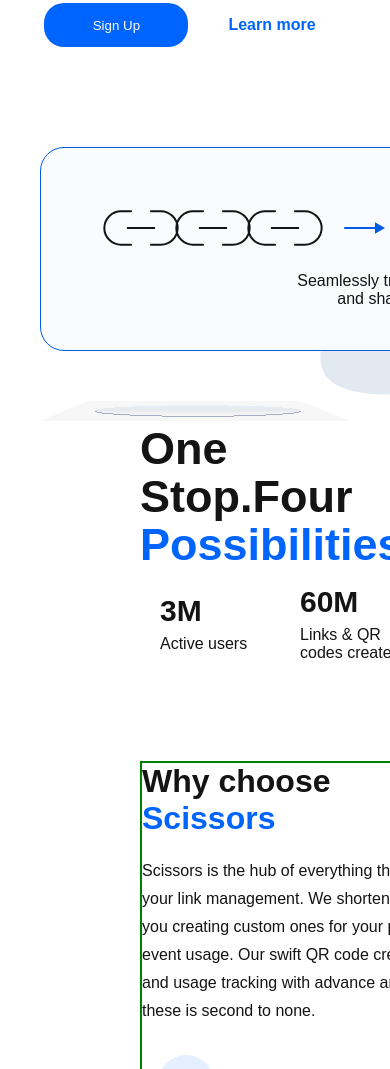
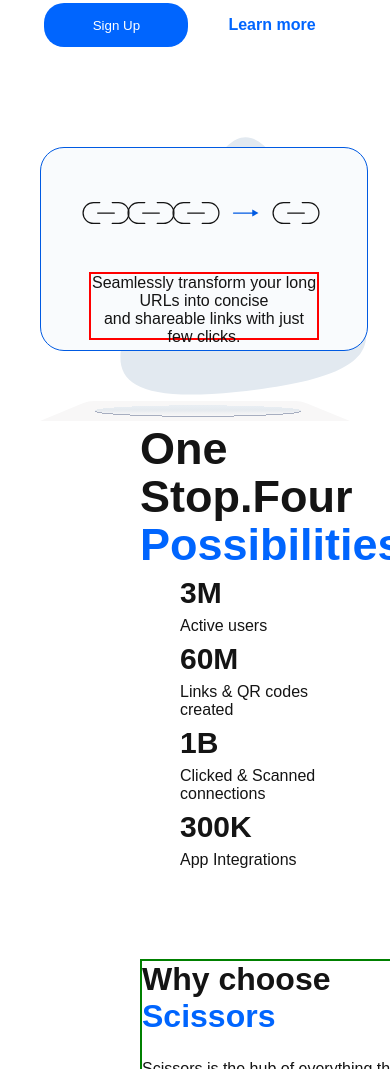
Before and after one commit to amarachi-nwokocha/First-semester-project, a plain HTML site: page index.html in a window 390 px wide. Shown: the part 757-1826 px from the top of the page. Drawn offline with Linux system fonts and the light colour scheme; a web font is replaced by a local one.

Commit message:
almostresponsive

```diff
--- a/index.css
+++ b/index.css
@@ -519,4 +519,39 @@ position: relative;
       margin-top: 30px;
       margin-left: 1rem;
     }
+    .card{
+      position: relative;
+      top: 10px;
+      height: 204px;
+      width: 328px;
+      padding: 40px 40px 40px 40px;
+      background-color: #F9FBFD;
+      border-radius: 24px;
+      border: 1px solid #005AE2;
+      /* gap: 16px; */
+      margin: auto;
+  }
+  .sect3-text{
+   border : 2px solid red;
+   width: 230px;
+   height: 68px;
+   text-align: center;
+  margin: 0 auto;
+  padding-left: 0px;
+   /* margin-right: 30px; */
 }
+.back-vec{
+   position: absolute;
+   left: 120px;
+   z-index: -1;
+}
+.card img{
+   width: 240px;
+   margin-bottom: 30px;
+}
+.flex-cont{
+   display: flex;
+  flex-direction: column;
+   align-items: center;
+}
+}
```
